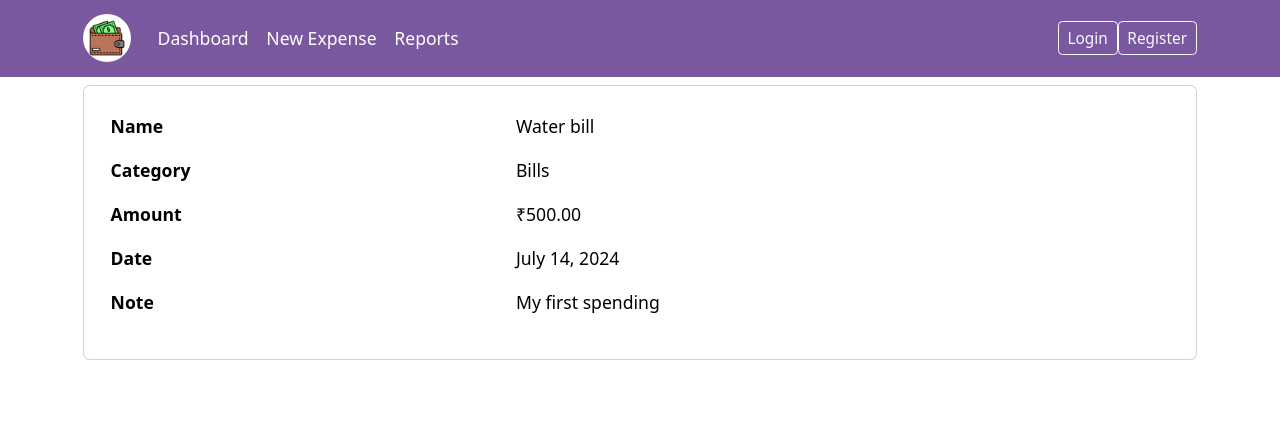
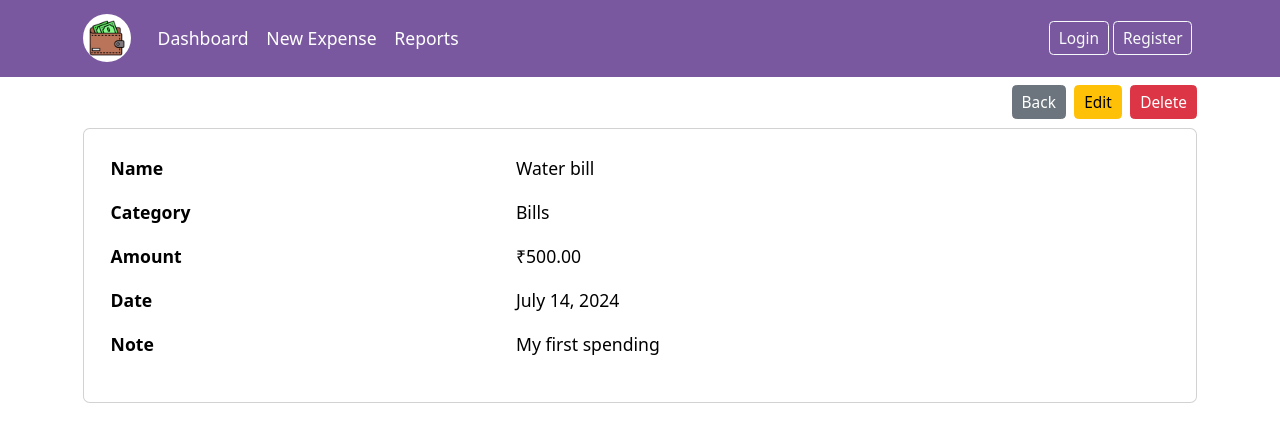
Before and after one commit to Russole/Expense-Application, a React (Vite) app in the folder Frontend/webapp/: page /view/1 in a window 1280 px wide. Shown: the top 442 px of the page. Built offline with nearby package versions, Linux system fonts and the light colour scheme.

Commit message:
Create Action Buttons

```diff
--- a/Frontend/webapp/src/components/Navbar.tsx
+++ b/Frontend/webapp/src/components/Navbar.tsx
@@ -26,7 +26,7 @@ const Navbar = () => {
           <NavLink className="btn btn-sm btn-outline-light" to="/login">
             Login
           </NavLink>
-          <NavLink className="btn btn-sm btn-outline-light" to="/register">
+          <NavLink className="btn btn-sm btn-outline-light mx-1" to="/register">
             Register
           </NavLink>
           <button
--- a/Frontend/webapp/src/pages/expense/ExpenseDetails.tsx
+++ b/Frontend/webapp/src/pages/expense/ExpenseDetails.tsx
@@ -6,6 +6,11 @@ const ExpenseDetails = () => {
   const { expenseId } = useParams();
   return (
     <div className="container mt-2">
+      <div className="d-flex flex-row-reverse mb-2">
+        <button className="btn btn-sm btn-danger">Delete</button>
+        <button className="btn btn-sm btn-warning mx-2">Edit</button>
+        <button className="btn btn-sm btn-secondary">Back</button>
+      </div>
       <div className="card">
         <div className="card-body p-3">
           <table className="table table-borderless table-responsive">
```
